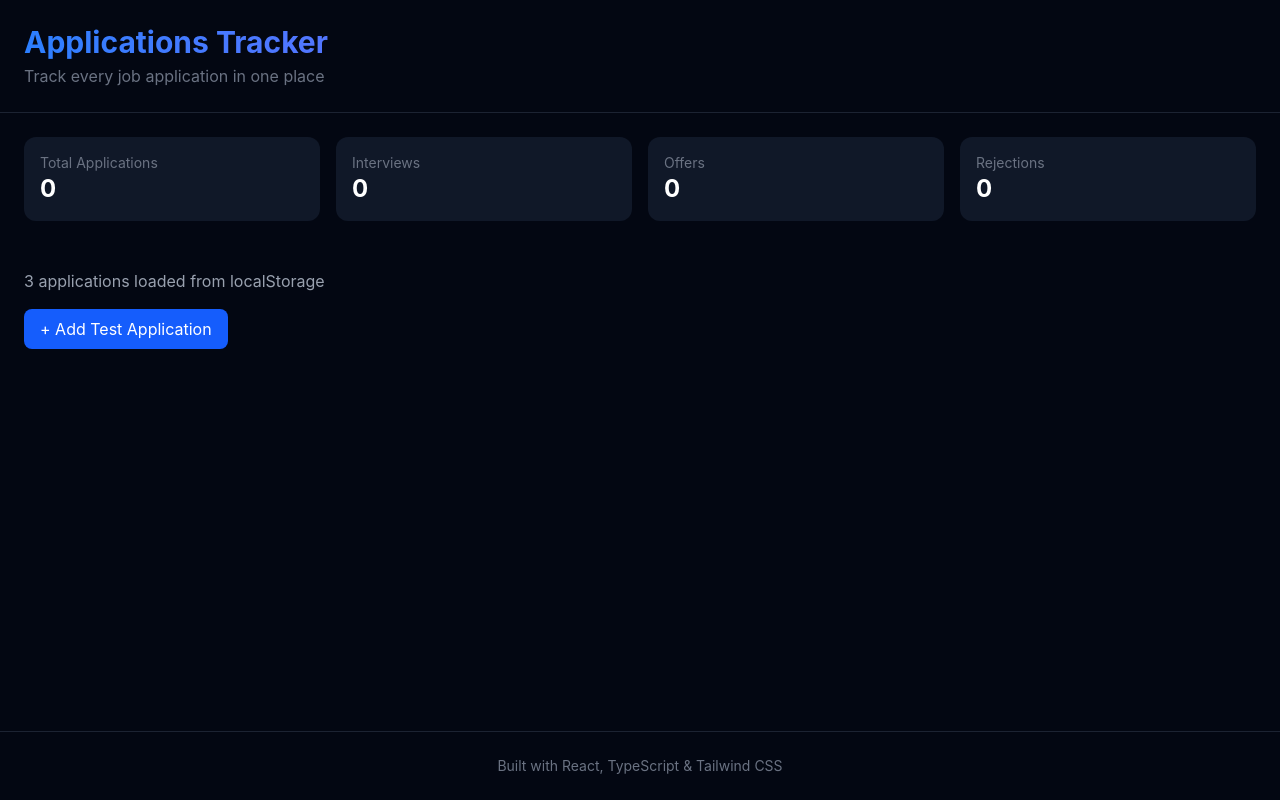
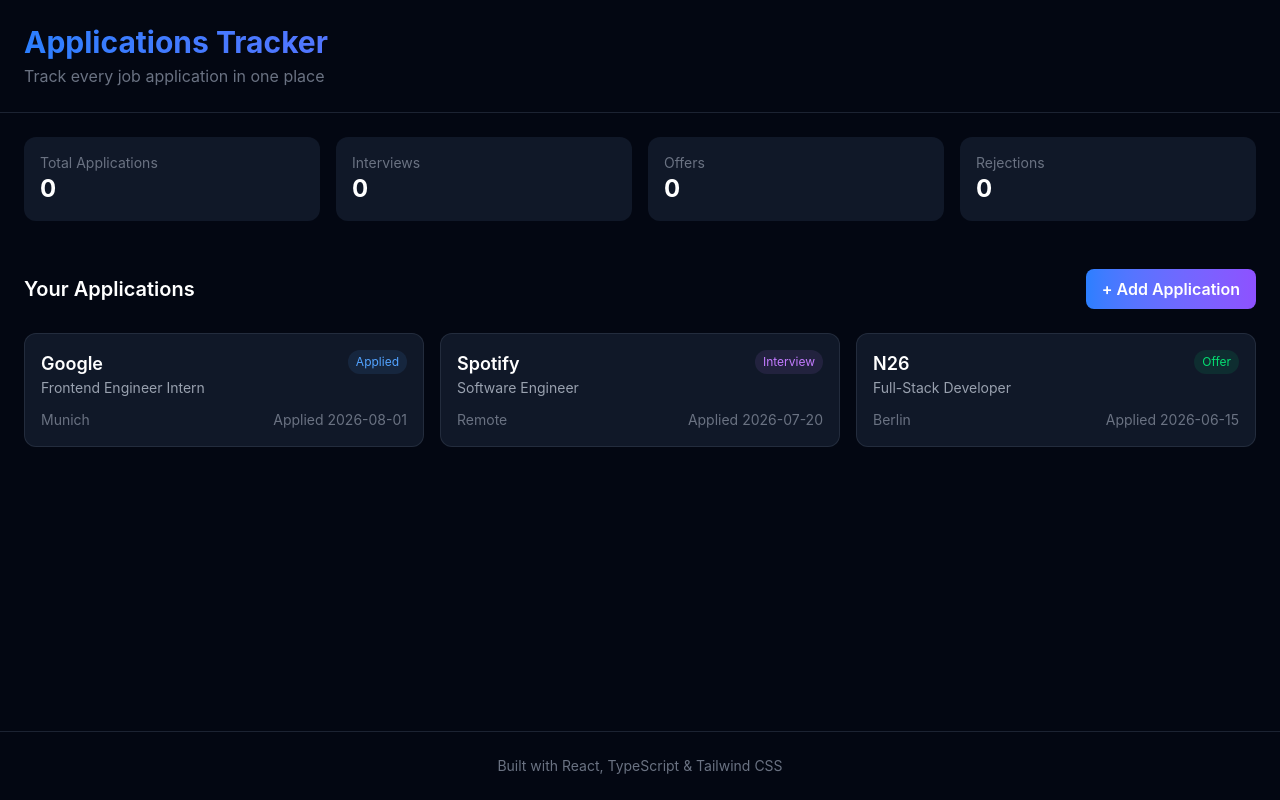
Before and after one commit to AhmedMelliti9/applications-tracker, a React (Vite) app: page / in a window 1280 px wide. Built offline with nearby package versions, Linux system fonts and the light colour scheme.

Commit message:
feat: wire modal and form into App, render application cards

```diff
--- a/src/App.tsx
+++ b/src/App.tsx
@@ -1,32 +1,29 @@
+import { useState } from "react";
 import useLocalStorage from "./hooks/useLocalStorage";
-import { type Application, ApplicationStatus } from "./types";
+import { type Application } from "./types";
 import { DUMMY_APPLICATIONS } from "./data/dummyApplications";
 import Header from "./components/Header";
 import StatsSummary from "./components/StatsSummary";
 import Footer from "./components/Footer";
+import Modal from "./components/Modal";
+import ApplicationForm from "./components/ApplicationForm";
+import ApplicationCard from "./components/ApplicationCard";
 
 function App() {
   const [applications, setApplications] = useLocalStorage<Application[]>(
     "applications",
     DUMMY_APPLICATIONS
   );
+  const [isModalOpen, setIsModalOpen] = useState(false);
 
-  function handleAddTestApplication() {
-    const newApp: Application = {
+  function handleAddApplication(data: Omit<Application, "id" | "dateUpdated">) {
+    const newApplication: Application = {
+      ...data,
       id: crypto.randomUUID(),
-      companyName: "Test Company",
-      position: "Test Position",
-      applicationUrl: "",
-      country: "",
-      location: "",
-      status: ApplicationStatus.Saved,
-      dateApplied: new Date().toISOString().split("T")[0],
       dateUpdated: new Date().toISOString().split("T")[0],
-      salary: "",
-      contactPerson: "",
-      notes: "",
     };
-    setApplications([...applications, newApp]);
+    setApplications([...applications, newApplication]);
+    setIsModalOpen(false);
   }
 
   return (
@@ -34,17 +31,33 @@
       <Header />
       <StatsSummary />
       <main className="flex-1 p-6">
-        <p className="text-gray-400 mb-4">
-          {applications.length} applications loaded from localStorage
-        </p>
-        <button
-          onClick={handleAddTestApplication}
-          className="bg-blue-600 hover:bg-blue-500 transition rounded-lg px-4 py-2"
-        >
-          + Add Test Application
-        </button>
+        <div className="flex justify-between items-center mb-6">
+          <h2 className="text-xl font-semibold">Your Applications</h2>
+          <button
+            onClick={() => setIsModalOpen(true)}
+            className="bg-gradient-to-r from-blue-500 to-violet-500 rounded-lg px-4 py-2 font-semibold hover:opacity-90 transition"
+          >
+            + Add Application
+          </button>
+        </div>
+
+        {applications.length === 0 ? (
+          <p className="text-gray-500 text-center py-12">
+            No applications yet — click "Add Application" to get started.
+          </p>
+        ) : (
+          <div className="grid grid-cols-1 sm:grid-cols-2 lg:grid-cols-3 gap-4">
+            {applications.map((app) => (
+              <ApplicationCard key={app.id} application={app} />
+            ))}
+          </div>
+        )}
       </main>
       <Footer />
+
+      <Modal isOpen={isModalOpen} onClose={() => setIsModalOpen(false)} title="Add Application">
+        <ApplicationForm onSubmit={handleAddApplication} />
+      </Modal>
     </div>
   );
 }
```
